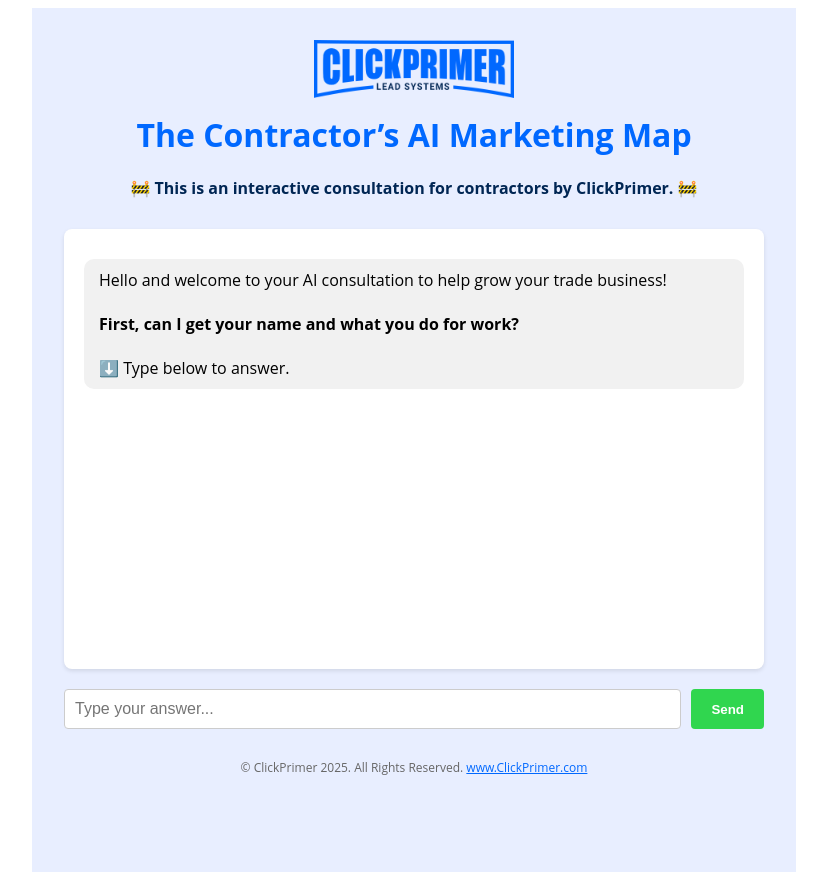
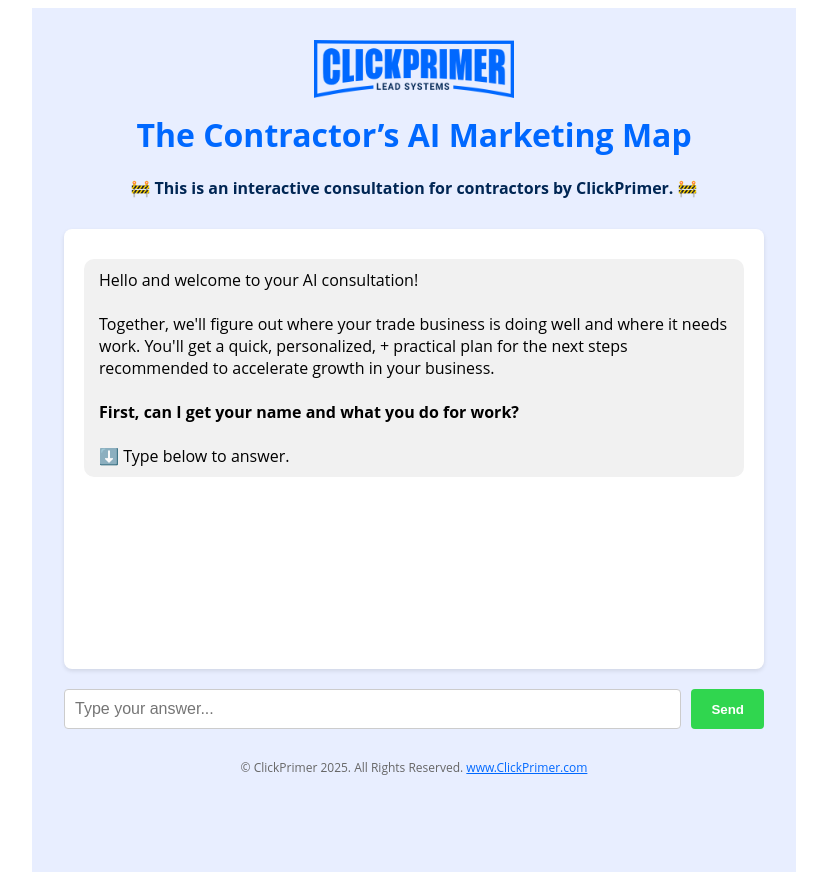
Before and after one commit to clickprimer/contractor-growth-map, a Next.js app: page / in a window 1280 px wide. Shown: the whole page, without its empty margins (226-1053 px from the left). Built offline with nearby package versions, Linux system fonts and the light colour scheme.

Commit message:
Update index.js

```diff
--- a/pages/index.js
+++ b/pages/index.js
@@ -5,7 +5,7 @@ export default function Home() {
   const [messages, setMessages] = useState([
     {
       role: 'system',
-      content: `Hello and welcome to your AI consultation to help grow your trade business!\n\n<strong>First, can I get your name and what you do for work?</strong>\n\n⬇️ Type below to answer.`
+      content: `Hello and welcome to your AI consultation!\n\nTogether, we'll figure out where your trade business is doing well and where it needs work. You'll get a quick, personalized, + practical plan for the next steps recommended to accelerate growth in your business.\n\n<strong>First, can I get your name and what you do for work?</strong>\n\n⬇️ Type below to answer.`
     }
   ]);
   const [input, setInput] = useState('');
@@ -31,22 +31,21 @@ export default function Home() {
     e.preventDefault();
     if (!input.trim()) return;
 
-    const userMessage = { role: 'user', content: input };
-    const updatedMessages = [...messages, userMessage];
-    setMessages(updatedMessages);
+    const newMessages = [...messages, { role: 'user', content: input }];
+    setMessages(newMessages);
     setInput('');
     setLoading(true);
 
     const res = await fetch('/api/gpt', {
       method: 'POST',
       headers: { 'Content-Type': 'application/json' },
-      body: JSON.stringify({ latestUserMessage: input })
+      body: JSON.stringify({ prompt: input })
     });
 
     const data = await res.json();
-    setMessages([...updatedMessages, { role: 'assistant', content: data.result }]);
+    setMessages([...newMessages, { role: 'assistant', content: data.answer }]);
 
-    if (data.result.includes('Your personalized recommendations:')) {
+    if (data.answer.includes('Your personalized recommendations:')) {
       setShowActions(true);
     }
 
@@ -70,7 +69,14 @@ export default function Home() {
         </p>
       </div>
 
-      <div style={{ background: 'white', padding: 20, borderRadius: 8, boxShadow: '0 2px 4px rgba(0,0,0,0.1)', minHeight: 400 }}>
+      <div style={{
+        background: 'white',
+        padding: 20,
+        borderRadius: 8,
+        boxShadow: '0 2px 4px rgba(0,0,0,0.1)',
+        height: 400,
+        overflowY: 'auto'
+      }}>
         {messages.map((msg, i) => (
           <div
             key={i}
```
